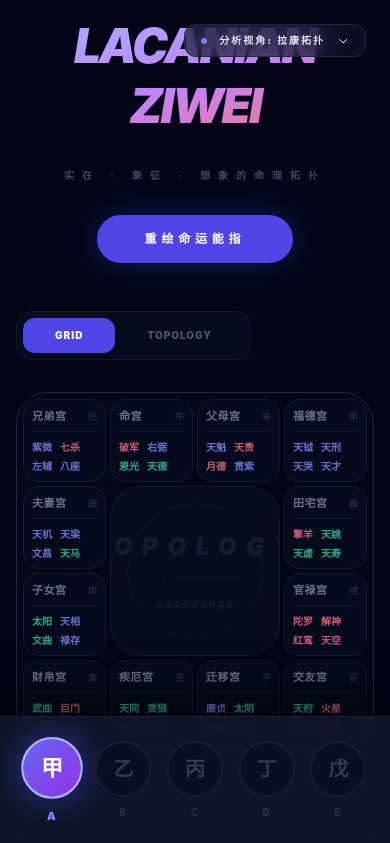
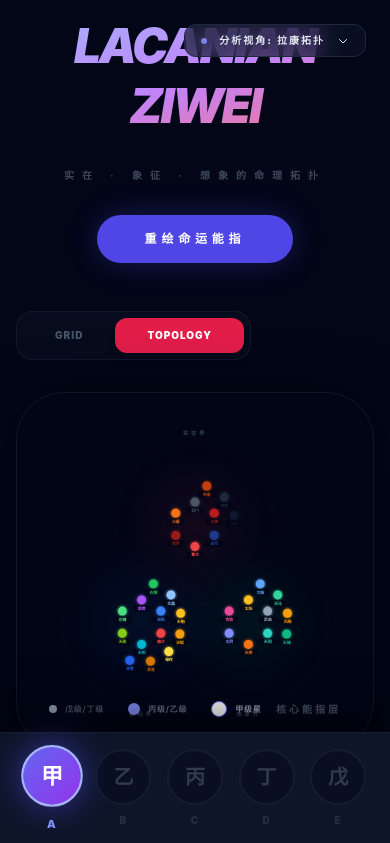
Before and after one commit to a5211083/lacanian-ZIwei, a React (Vite) app: page / in a window 390 px wide. Shown: the top 843 px of the page. Built offline with nearby package versions, Linux system fonts and the light colour scheme.

Commit message:
feat: Default to grid view on star selection
This change modifies the application's default view mode and introduces automatic switching to the GRID view when a star is selected. This enhances user experience by immediately presenting the detailed palace distribution upon star selection.

```diff
--- a/App.tsx
+++ b/App.tsx
@@ -16,7 +16,8 @@ const STYLE_OPTIONS: { id: AnalysisStyle; label: { zh: string; en: string } }[]
 
 const App: React.FC = () => {
   const [chart, setChart] = useState<ChartPalace[]>([]);
-  const [viewMode, setViewMode] = useState<'GRID' | 'TOPOLOGY'>('GRID');
+  // 默认显示 TOPOLOGY 拓扑视图
+  const [viewMode, setViewMode] = useState<'GRID' | 'TOPOLOGY'>('TOPOLOGY');
   const [isCopied, setIsCopied] = useState(false);
   const [showStyleMenu, setShowStyleMenu] = useState(false);
   const [isStarSelectorOpen, setIsStarSelectorOpen] = useState(false);
@@ -82,6 +83,8 @@ const App: React.FC = () => {
       aiInsight: null
     }));
     setIsStarSelectorOpen(false);
+    // 选中星曜后，自动切换到命盘视图以查看具体的宫位分布
+    setViewMode('GRID');
   }, [state.selectedPalace]);
 
   const executeAnalysis = async () => {
@@ -121,7 +124,8 @@ const App: React.FC = () => {
   }, [activeTab]);
 
   return (
-    <div className="relative min-h-screen bg-slate-950 text-slate-200 p-4 md:p-8 flex flex-col items-center selection:bg-indigo-500/30 pb-40">
+    <div className="relative min-h-screen bg-slate-950 text-slate-200 p-4 md:p-8 flex flex-col items-center selection:bg-indigo-500/30 pb-48">
+      {/* 顶部工具栏 */}
       <div className="fixed top-6 right-6 z-[110] flex flex-col items-end gap-2">
         <button
           onClick={() => setShowStyleMenu(!showStyleMenu)}
@@ -254,9 +258,55 @@ const App: React.FC = () => {
         </div>
       </main>
 
-      {/* Fixed Bottom Navigation - Always visible and pinned to viewport */}
-      <nav className="fixed inset-x-0 bottom-0 h-32 bg-slate-900/95 backdrop-blur-3xl border-t border-slate-800/50 z-[200] flex justify-center items-start pt-6 px-4 shadow-[0_-20px_50px_rgba(0,0,0,0.5)]">
-        <div className="max-w-xl w-full flex justify-around items-center">
+      {/* 底部固定导航栏 - 移至最外层确保始终可见 */}
+      <nav className="fixed inset-x-0 bottom-0 z-[200] pb-[env(safe-area-inset-bottom)]">
+        {/* 星曜选择器面板 - 向上弹出 */}
+        {isStarSelectorOpen && (
+          <div className="absolute bottom-full left-1/2 -translate-x-1/2 w-[95vw] max-w-2xl mb-4 animate-in slide-in-from-bottom-8 fade-in duration-300">
+            <div
+              ref={selectorRef}
+              className="bg-slate-900/98 border border-slate-800 rounded-[3rem] shadow-[0_-30px_60px_rgba(0,0,0,0.8)] p-8 backdrop-blur-3xl overflow-hidden"
+            >
+              <div className="flex justify-between items-center mb-6 px-4">
+                <div className="flex flex-col">
+                  <h3 className="text-sm font-black uppercase tracking-[0.4em] text-indigo-400">
+                    {t('能指选取', 'SIGNIFIER SELECT')}
+                  </h3>
+                  <span className="text-[9px] text-slate-600 font-bold uppercase tracking-widest mt-1">
+                    Grade {activeTab.split('_')[1]} Stars
+                  </span>
+                </div>
+                <button
+                  onClick={() => setIsStarSelectorOpen(false)}
+                  className="w-10 h-10 rounded-full bg-slate-800/50 flex items-center justify-center text-slate-400 hover:text-white hover:bg-slate-700 transition-all"
+                >
+                  <svg className="w-5 h-5" fill="none" viewBox="0 0 24 24" stroke="currentColor"><path strokeLinecap="round" strokeLinejoin="round" strokeWidth={3} d="M6 18L18 6M6 6l12 12" /></svg>
+                </button>
+              </div>
+
+              <div className="grid grid-cols-3 sm:grid-cols-4 md:grid-cols-6 gap-3 max-h-[45vh] overflow-y-auto custom-scrollbar pr-2 pb-4">
+                {availableStars.map(star => (
+                  <button
+                    key={star.id}
+                    onClick={() => handleSelectStar(star)}
+                    className={`px-2 py-4 rounded-2xl text-[11px] font-bold border transition-all duration-300 truncate text-center flex flex-col items-center gap-1 ${
+                      state.selectedStar?.id === star.id
+                      ? 'bg-indigo-600 border-indigo-400 text-white shadow-lg scale-105'
+                      : 'bg-slate-950/40 border-slate-800/60 text-slate-500 hover:border-slate-500 hover:text-slate-200 hover:bg-slate-800/40'
+                    }`}
+                  >
+                    {star.name[state.language]}
+                  </button>
+                ))}
+              </div>
+              <div className="absolute inset-x-0 bottom-0 h-8 bg-gradient-to-t from-slate-900 pointer-events-none"></div>
+            </div>
+          </div>
+        )}
+
+        {/* 导航栏主体 */}
+        <div className="h-28 bg-slate-900/95 backdrop-blur-3xl border-t border-slate-800/50 flex justify-center items-center shadow-[0_-20px_50px_rgba(0,0,0,0.5)]">
+          <div className="max-w-xl w-full flex justify-around items-center px-4">
             {[
               { id: StarCategory.GRADE_A, label: '甲' },
               { id: StarCategory.GRADE_B, label: '乙' },
@@ -289,49 +339,7 @@ const App: React.FC = () => {
               </button>
             ))}
           </div>
-
-        {/* Floating Star Selector Dropdown/Popover - Positioned above the nav */}
-        {isStarSelectorOpen && (
-          <div
-            ref={selectorRef}
-            className="absolute bottom-full left-1/2 -translate-x-1/2 w-[95vw] max-w-2xl bg-slate-900/98 border border-slate-800 rounded-[3rem] shadow-[0_-30px_60px_rgba(0,0,0,0.8)] p-8 backdrop-blur-3xl animate-in slide-in-from-bottom-10 fade-in duration-300 mb-4 overflow-hidden"
-          >
-            <div className="flex justify-between items-center mb-8 px-4">
-              <div className="flex flex-col">
-                <h3 className="text-sm font-black uppercase tracking-[0.4em] text-indigo-400">
-                  {t('能指选取', 'SIGNIFIER SELECT')}
-                </h3>
-                <span className="text-[9px] text-slate-600 font-bold uppercase tracking-widest mt-1">
-                  Grade {activeTab.split('_')[1]} Stars
-                </span>
         </div>
-              <button
-                onClick={() => setIsStarSelectorOpen(false)}
-                className="w-10 h-10 rounded-full bg-slate-800/50 flex items-center justify-center text-slate-400 hover:text-white hover:bg-slate-700 transition-all"
-              >
-                <svg className="w-5 h-5" fill="none" viewBox="0 0 24 24" stroke="currentColor"><path strokeLinecap="round" strokeLinejoin="round" strokeWidth={3} d="M6 18L18 6M6 6l12 12" /></svg>
-              </button>
-            </div>
-
-            <div className="grid grid-cols-3 sm:grid-cols-4 md:grid-cols-6 gap-3 max-h-[50vh] overflow-y-auto custom-scrollbar pr-2 pb-4">
-              {availableStars.map(star => (
-                <button
-                  key={star.id}
-                  onClick={() => handleSelectStar(star)}
-                  className={`px-2 py-4 rounded-2xl text-[11px] font-bold border transition-all duration-300 truncate text-center flex flex-col items-center gap-1 ${
-                    state.selectedStar?.id === star.id
-                    ? 'bg-indigo-600 border-indigo-400 text-white shadow-lg scale-105'
-                    : 'bg-slate-950/40 border-slate-800/60 text-slate-500 hover:border-slate-500 hover:text-slate-200 hover:bg-slate-800/40'
-                  }`}
-                >
-                  {star.name[state.language]}
-                </button>
-              ))}
-            </div>
-
-            <div className="absolute inset-x-0 bottom-0 h-8 bg-gradient-to-t from-slate-900 pointer-events-none"></div>
-          </div>
-        )}
       </nav>
 
       <footer className="mt-32 text-[9px] text-slate-900 font-bold tracking-[0.8em] uppercase mb-16 flex flex-col items-center gap-6">
```
Lines whose indentation alone changed are shown as unchanged.
